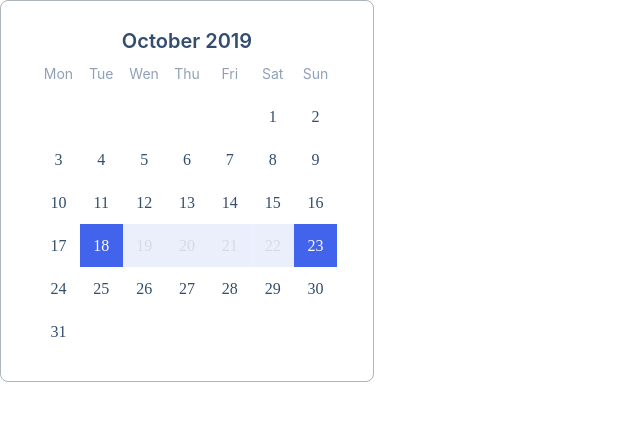
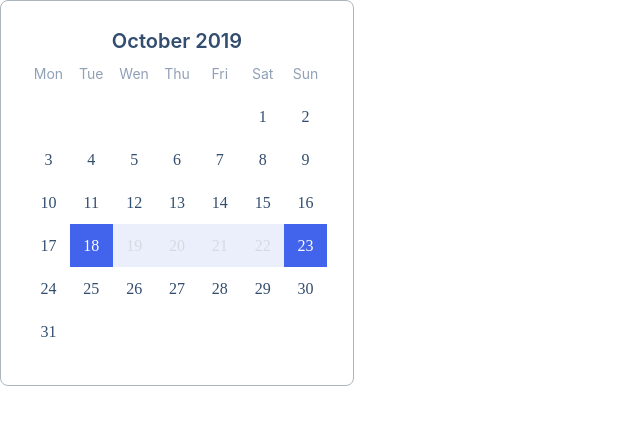
Before and after one commit to js-tasks-ru/htmlcss-20231222_svzhloba, a website: page 05-lection3/03-calendar/index.html in a window 1280 px wide. Shown: the whole page, without its empty margins (0-640 px from the left). Drawn offline with Linux system fonts and the light colour scheme.

Commit message:
fix solution

```diff
--- a/05-lection3/03-calendar/calendar.css
+++ b/05-lection3/03-calendar/calendar.css
@@ -3,7 +3,7 @@
   border-radius: 8px;
   width: 100%;
   max-width: 300px;
-  padding: 28px 36px;
+  padding: 28px 26px 32px;
 }
 
 .calendar__title {
```
